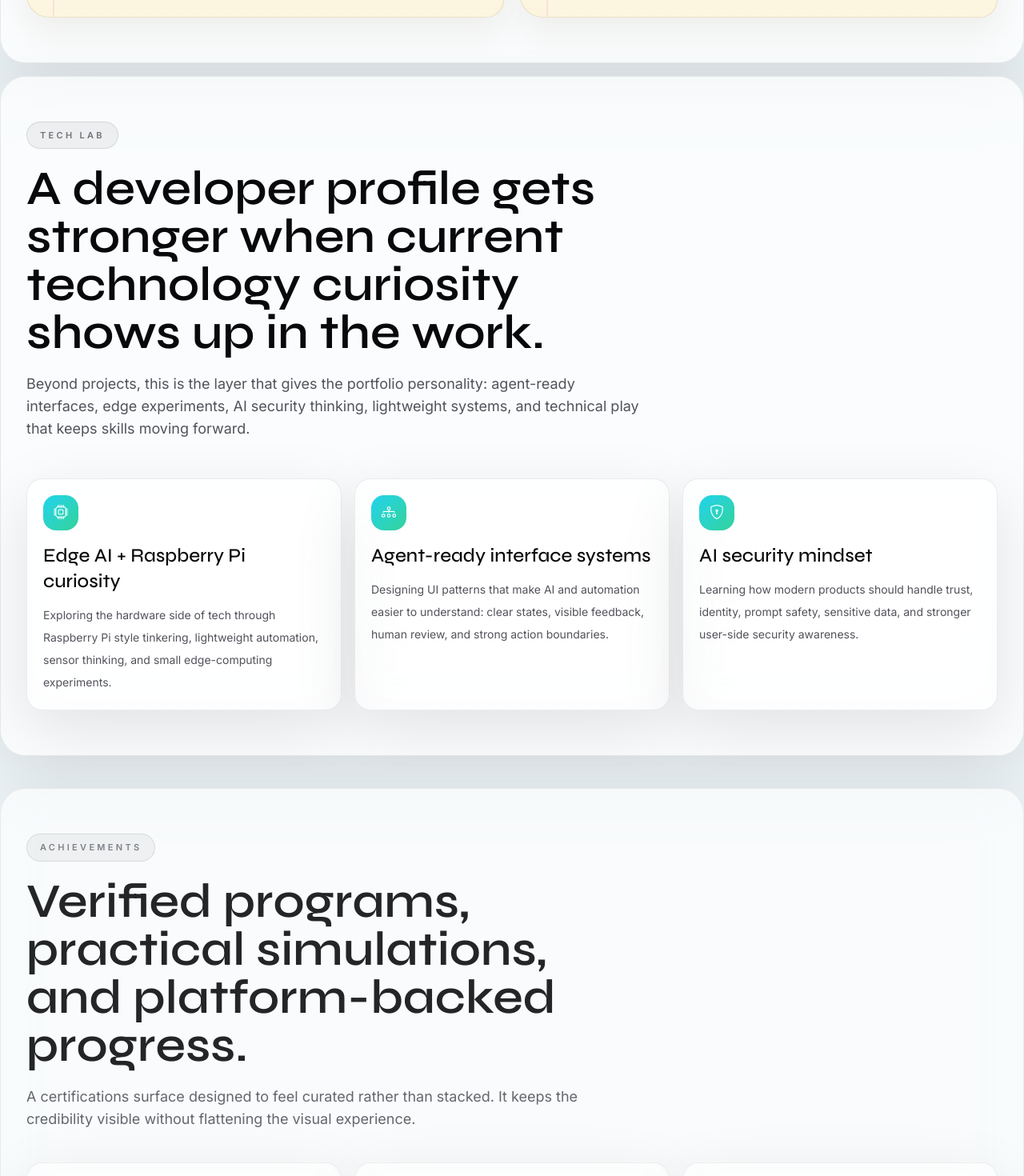
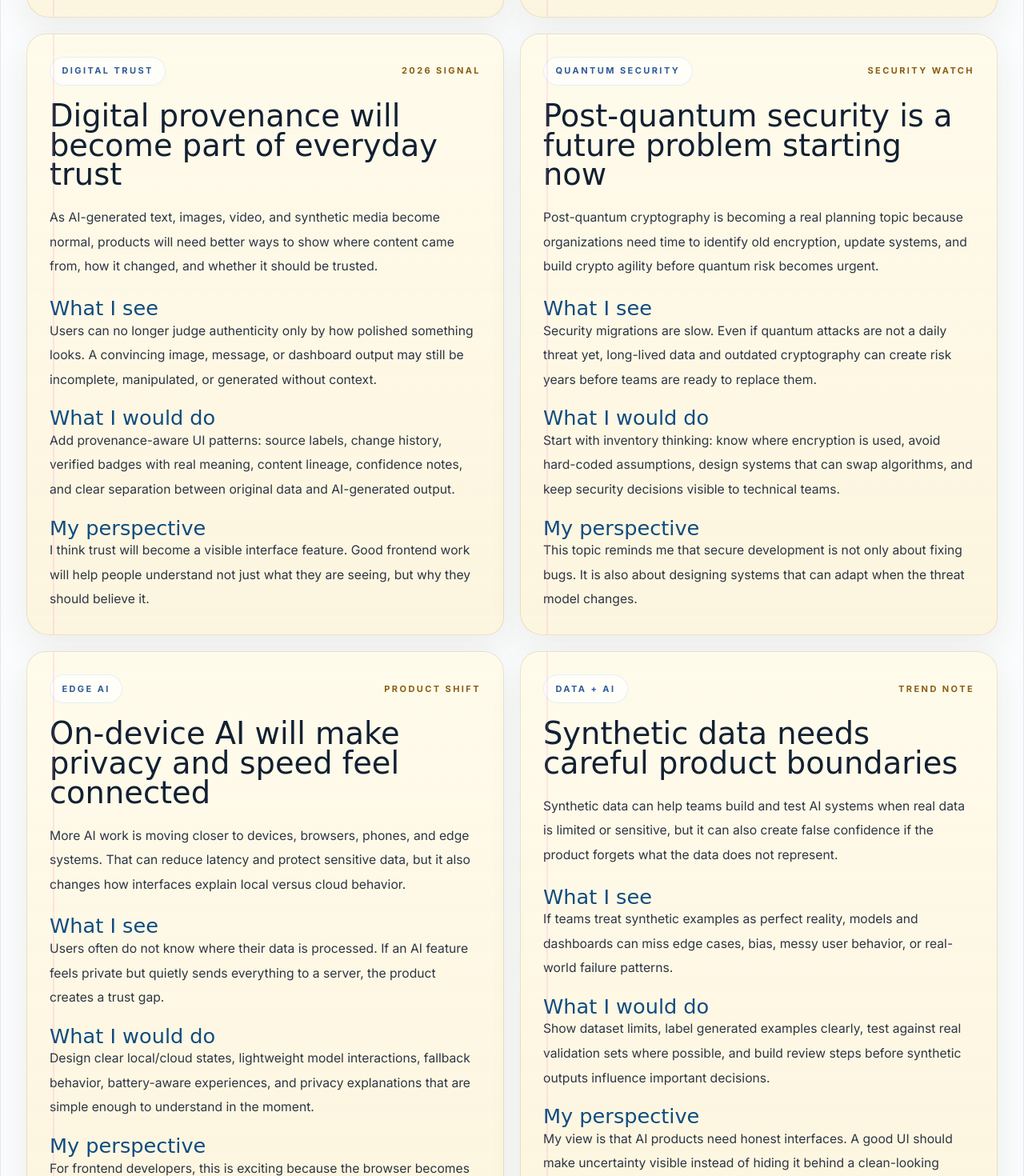
Before and after one commit to ash-krsna/my-portfolio, a React (Vite) app: page / in a window 1280 px wide. Shown: the part 6400-7870 px from the top of the page at 80% size. Built offline with nearby package versions, Linux system fonts and the light colour scheme.

Commit message:
Add more current technology notes

```diff
--- a/src/data/content.js
+++ b/src/data/content.js
@@ -336,6 +336,58 @@ export const perspectiveCaseStudies = [
       "Use small hardware experiments, Raspberry Pi projects, and device-style thinking to learn how software behaves when it meets real inputs, physical constraints, and edge decisions.",
     perspective:
       "This is why I like mixing frontend with systems curiosity. The stronger I understand real-world inputs, the better I can design interfaces that explain them clearly."
+  },
+  {
+    title: "Digital provenance will become part of everyday trust",
+    topic: "Digital Trust",
+    status: "2026 signal",
+    note:
+      "As AI-generated text, images, video, and synthetic media become normal, products will need better ways to show where content came from, how it changed, and whether it should be trusted.",
+    problem:
+      "Users can no longer judge authenticity only by how polished something looks. A convincing image, message, or dashboard output may still be incomplete, manipulated, or generated without context.",
+    solution:
+      "Add provenance-aware UI patterns: source labels, change history, verified badges with real meaning, content lineage, confidence notes, and clear separation between original data and AI-generated output.",
+    perspective:
+      "I think trust will become a visible interface feature. Good frontend work will help people understand not just what they are seeing, but why they should believe it."
+  },
+  {
+    title: "Post-quantum security is a future problem starting now",
+    topic: "Quantum Security",
+    status: "Security watch",
+    note:
+      "Post-quantum cryptography is becoming a real planning topic because organizations need time to identify old encryption, update systems, and build crypto agility before quantum risk becomes urgent.",
+    problem:
+      "Security migrations are slow. Even if quantum attacks are not a daily threat yet, long-lived data and outdated cryptography can create risk years before teams are ready to replace them.",
+    solution:
+      "Start with inventory thinking: know where encryption is used, avoid hard-coded assumptions, design systems that can swap algorithms, and keep security decisions visible to technical teams.",
+    perspective:
+      "This topic reminds me that secure development is not only about fixing bugs. It is also about designing systems that can adapt when the threat model changes."
+  },
+  {
+    title: "On-device AI will make privacy and speed feel connected",
+    topic: "Edge AI",
+    status: "Product shift",
+    note:
+      "More AI work is moving closer to devices, browsers, phones, and edge systems. That can reduce latency and protect sensitive data, but it also changes how interfaces explain local versus cloud behavior.",
+    problem:
+      "Users often do not know where their data is processed. If an AI feature feels private but quietly sends everything to a server, the product creates a trust gap.",
+    solution:
+      "Design clear local/cloud states, lightweight model interactions, fallback behavior, battery-aware experiences, and privacy explanations that are simple enough to understand in the moment.",
+    perspective:
+      "For frontend developers, this is exciting because the browser becomes more than a display layer. It becomes part of the intelligence, privacy, and performance story."
+  },
+  {
+    title: "Synthetic data needs careful product boundaries",
+    topic: "Data + AI",
+    status: "Trend note",
+    note:
+      "Synthetic data can help teams build and test AI systems when real data is limited or sensitive, but it can also create false confidence if the product forgets what the data does not represent.",
+    problem:
+      "If teams treat synthetic examples as perfect reality, models and dashboards can miss edge cases, bias, messy user behavior, or real-world failure patterns.",
+    solution:
+      "Show dataset limits, label generated examples clearly, test against real validation sets where possible, and build review steps before synthetic outputs influence important decisions.",
+    perspective:
+      "My view is that AI products need honest interfaces. A good UI should make uncertainty visible instead of hiding it behind a clean-looking result."
   }
 ];
 
```
